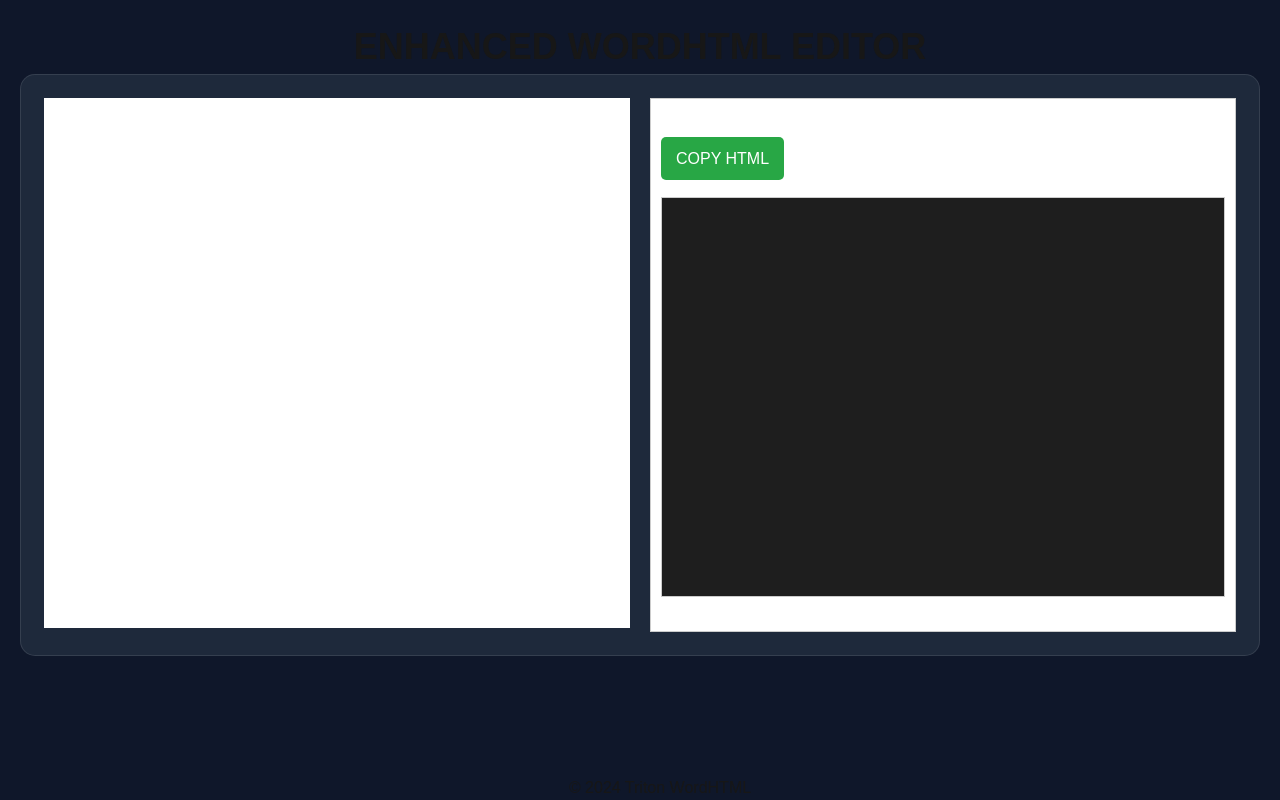
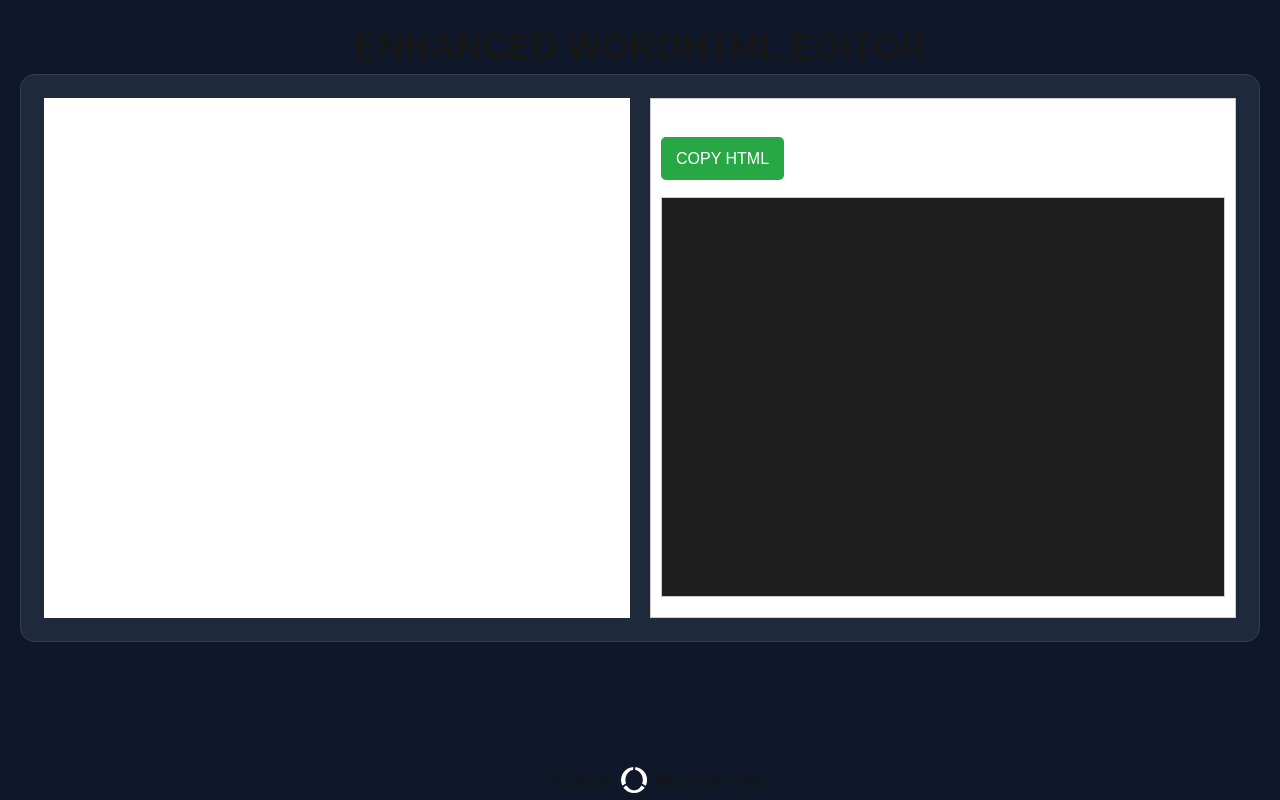
Before and after one commit to midth002/triton-enhanced-word-to-html, a Next.js app: page / in a window 1280 px wide. Built offline with nearby package versions, Linux system fonts and the light colour scheme.

Commit message:
Updated Footer Copyright

```diff
--- a/app/globals.css
+++ b/app/globals.css
@@ -116,11 +116,9 @@ color:#000;
 }
 
 
-.app-footer {position:fixed;bottom:0;width:100%;}
+.app-footer {position:fixed;bottom:0;width:100%;display:flex;justify-content:center;}
+.app-footer .copyright p {display:flex;gap:7px;padding:5px;align-items:center;text-transform: uppercase;font-size:1.25rem}
 
-.app-footer p{
-  text-align: center;
-}
 
 .btn {
   -webkit-appearance: none;
--- a/app/page.js
+++ b/app/page.js
@@ -6,6 +6,7 @@ import { vscDarkPlus } from "react-syntax-highlighter/dist/esm/styles/prism"; //
 import { toast, ToastContainer } from "react-toastify";
 import { cleanHTML } from "./utils"; // Adjust the path to your cleanHTML utility
 import { prettifyHTML } from "./prettifyHTML";
+import companyLogo from '../public/triton.png';
 
 export default function Home() {
   const [content, setContent] = useState(""); // State for cleaned HTML content
@@ -67,7 +68,7 @@ export default function Home() {
 
       {/* Main Content */}
       <div className="editor-preview-container">
-        <div className="font-bold text-large uppercase mb-1" style={{background:"#fff", border:"none",padding:"5px", color:"#000"}}>
+        <div>
         {/* Editor */}
         <div
           ref={editorRef}
@@ -105,7 +106,9 @@ export default function Home() {
 
       {/* Footer */}
       <footer className="app-footer">
-        <p>&copy; {(new Date().getFullYear())} Triton WordHTML</p>
+        <div className="copyright">
+        <p>&copy; {(new Date().getFullYear())} <img src="/triton.png" /> WordHTML</p>
+        </div>
       </footer>
     </div>
   );
```
Also changed, not shown: public/triton.png (added).
